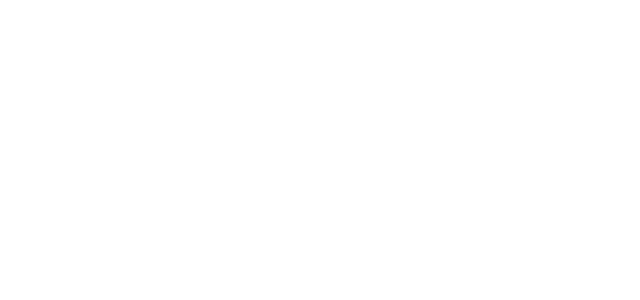
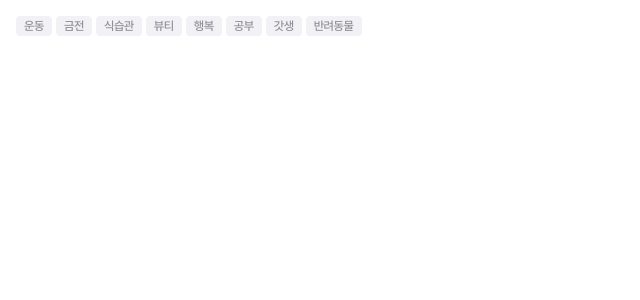
Before and after one commit to skp-temp/skp-temp-frontend, a React (Create React App) app: page /myItem in a window 1280 px wide. Before the commit this address had no page. Shown: the top 300 px of the page, without its empty margins (0-640 px from the left). Built offline with nearby package versions, Linux system fonts and the light colour scheme.

Commit message:
feat: 내 아이템 퍼블리싱

```diff
--- a/src/App.tsx
+++ b/src/App.tsx
@@ -12,6 +12,7 @@
 const MessageGift = React.lazy(
   () => import('./pages/friendsMessage/MessageGift/MessageGift'),
 );
+const MyItem = React.lazy(() => import('./pages/myItem/MyItem'));
 
 function App() {
   return (
@@ -23,6 +24,7 @@
         <Route path="/friendsInvite" element={<FriendsInvite />}></Route>
         <Route path="/friendsMessage" element={<FriendsMessage />}></Route>
         <Route path="/friendsMessage/Gift" element={<MessageGift />}></Route>
+        <Route path="/myItem" element={<MyItem />}></Route>
       </Routes>
     </BrowserRouter>
   );
--- a/src/constants.tsx
+++ b/src/constants.tsx
@@ -72,3 +72,16 @@
     '400': '#703F12',
   },
 } as const;
+
+// category
+
+export const CATEGORY_LIST: string[] = [
+  '운동',
+  '금전',
+  '식습관',
+  '뷰티',
+  '행복',
+  '공부',
+  '갓생',
+  '반려동물',
+];
--- /dev/null
+++ b/src/pages/myItem/ItemCategory.tsx
@@ -0,0 +1,45 @@
+import React from 'react';
+import styled from 'styled-components';
+import { GRAY_COLOR, CATEGORY_LIST } from '../../constants';
+
+const ItemCategoryComponent = styled.div`
+  display: flex;
+  padding: 16px 14px;
+  overflow: auto;
+  -ms-overflow-style: none;
+  scrollbar-width: none;
+  -webkit-scrollbar {
+    display: none; /* Chrome, Safari, Opera*/
+  }
+`;
+
+const CategoryBox = styled.div`
+  background-color: ${GRAY_COLOR.GRAY_200};
+  border-radius: 4px;
+  padding: 4px 8px;
+  margin: 0 2px;
+  word-wrap: break-word;
+`;
+
+const TextBox = styled.div`
+  color: ${GRAY_COLOR.GRAY_500};
+  font-size: 12px;
+  font-family: 'PretendardMedium';
+  line-height: 12px;
+  letter-spacing: -0.4px;
+  white-space: nowrap;
+`;
+
+function ItemCategory() {
+  return (
+    <ItemCategoryComponent>
+      {CATEGORY_LIST.map((item) => (
+        <CategoryBox key={item}>
+          <TextBox>{item}</TextBox>
+        </CategoryBox>
+      ))}
+    </ItemCategoryComponent>
+  );
+}
+
+export default ItemCategory;
--- /dev/null
+++ b/src/pages/myItem/MyItem.tsx
@@ -0,0 +1,15 @@
+import React from 'react';
+import styled from 'styled-components';
+import ItemCategory from './ItemCategory';
+
+const MyItemComponent = styled.div``;
+
+function MyItem() {
+  return (
+    <MyItemComponent>
+      <ItemCategory />
+    </MyItemComponent>
+  );
+}
+
+export default MyItem;
```
